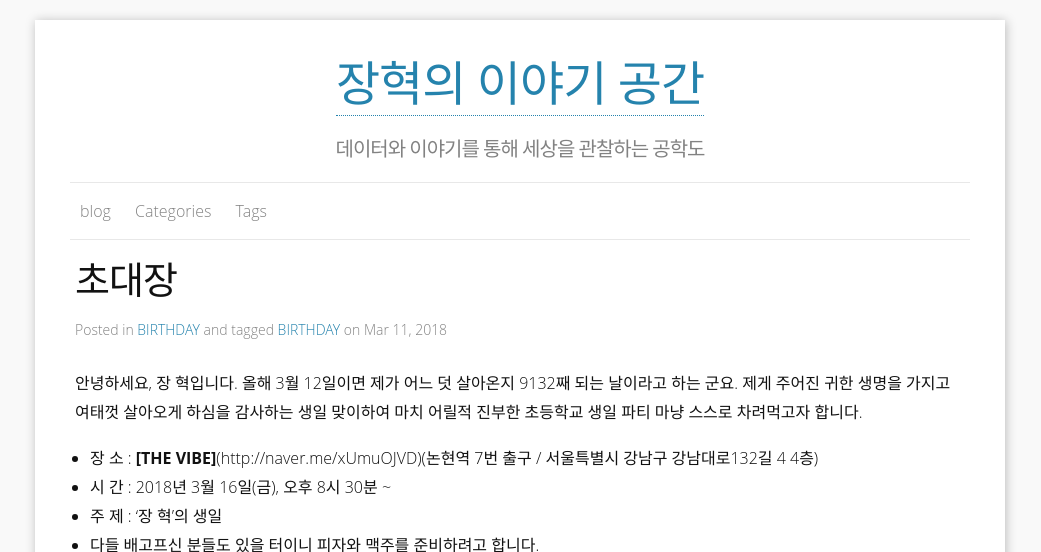
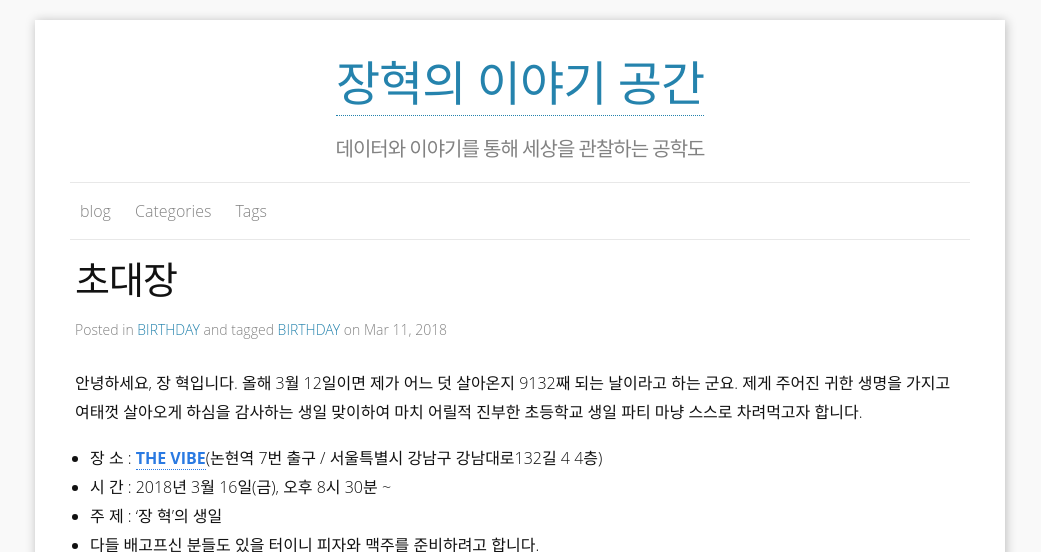
Before and after one commit to HyoukJang/HyoukJang.github.io, a Jekyll site: the page built from _posts/2018-03-11-invitation-letter.md, in a window 1280 px wide, cut to the strip 0-552 px from the top of the page. Shown: the whole strip, without its empty margins (120-1161 px from the left). Built offline with Jekyll 4.4.1, drawn with Linux system fonts in a browser that asks for light colours; nearby versions of some CDN libraries; some web fonts are replaced; comment, search, counter and statistics services are not loaded; some of the changed lines change nothing that is shown.

Commit message:
modify error

```diff
--- a/_posts/2018-03-11-invitation-letter.md
+++ b/_posts/2018-03-11-invitation-letter.md
@@ -11,7 +11,7 @@ tags:  BIRTHDAY
 
 안녕하세요, 장 혁입니다. 올해 3월 12일이면 제가 어느 덧 살아온지 9132째 되는 날이라고 하는 군요. 제게 주어진 귀한 생명을 가지고 여태껏 살아오게 하심을 감사하는 생일 맞이하여 마치 어릴적 진부한 초등학교 생일 파티 마냥 스스로 차려먹고자 합니다.
 
-* 장 소 : **[THE VIBE]**(http://naver.me/xUmuOJVD)(논현역 7번 출구 / 서울특별시 강남구 강남대로132길 4 4층)
+* 장 소 : **[THE VIBE](http://naver.me/xUmuOJVD)**(논현역 7번 출구 / 서울특별시 강남구 강남대로132길 4 4층)
 * 시 간 : 2018년 3월 16일(금), 오후 8시 30분 ~
 * 주 제 : '장 혁'의 생일
 * 다들 배고프신 분들도 있을 터이니 피자와 맥주를 준비하려고 합니다.
```
